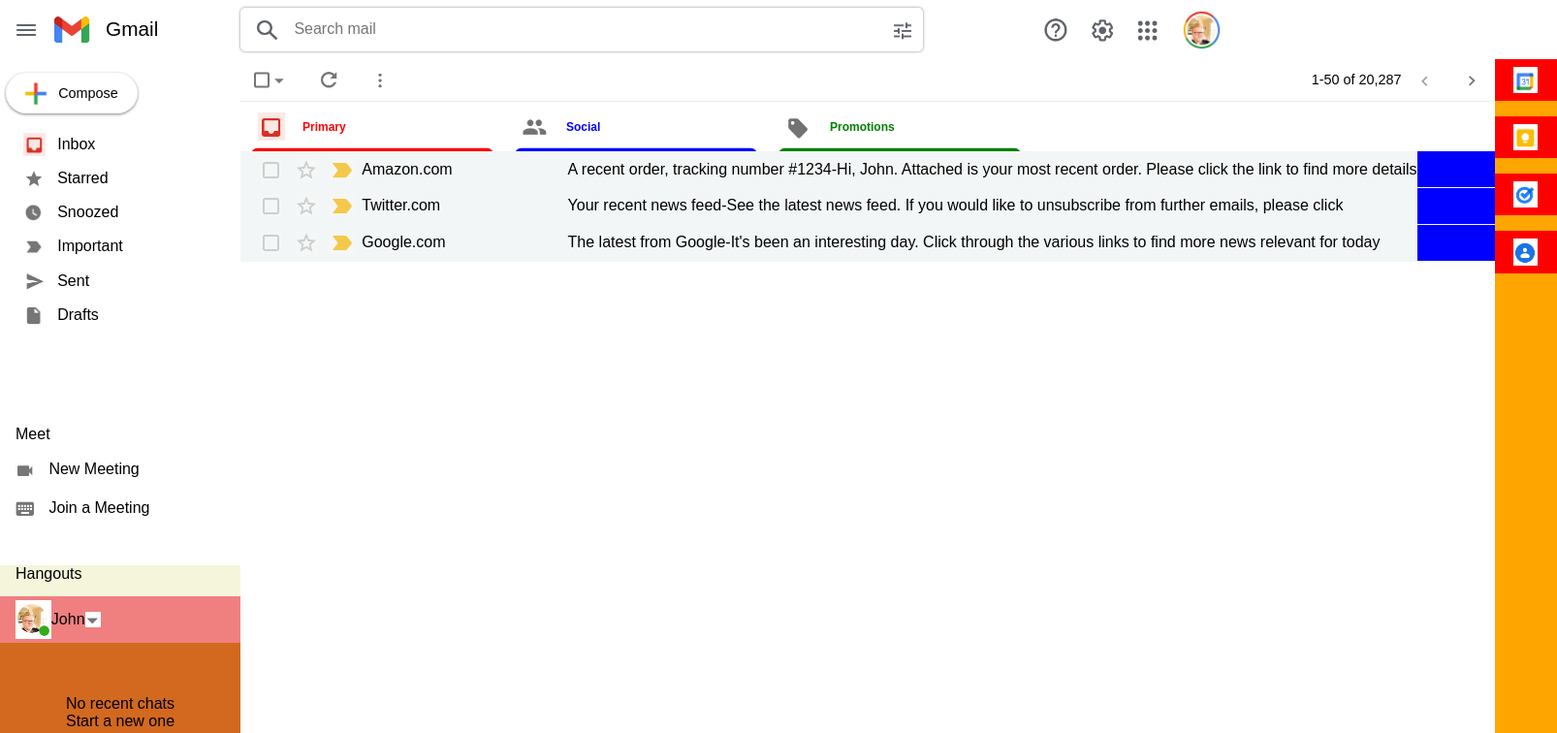
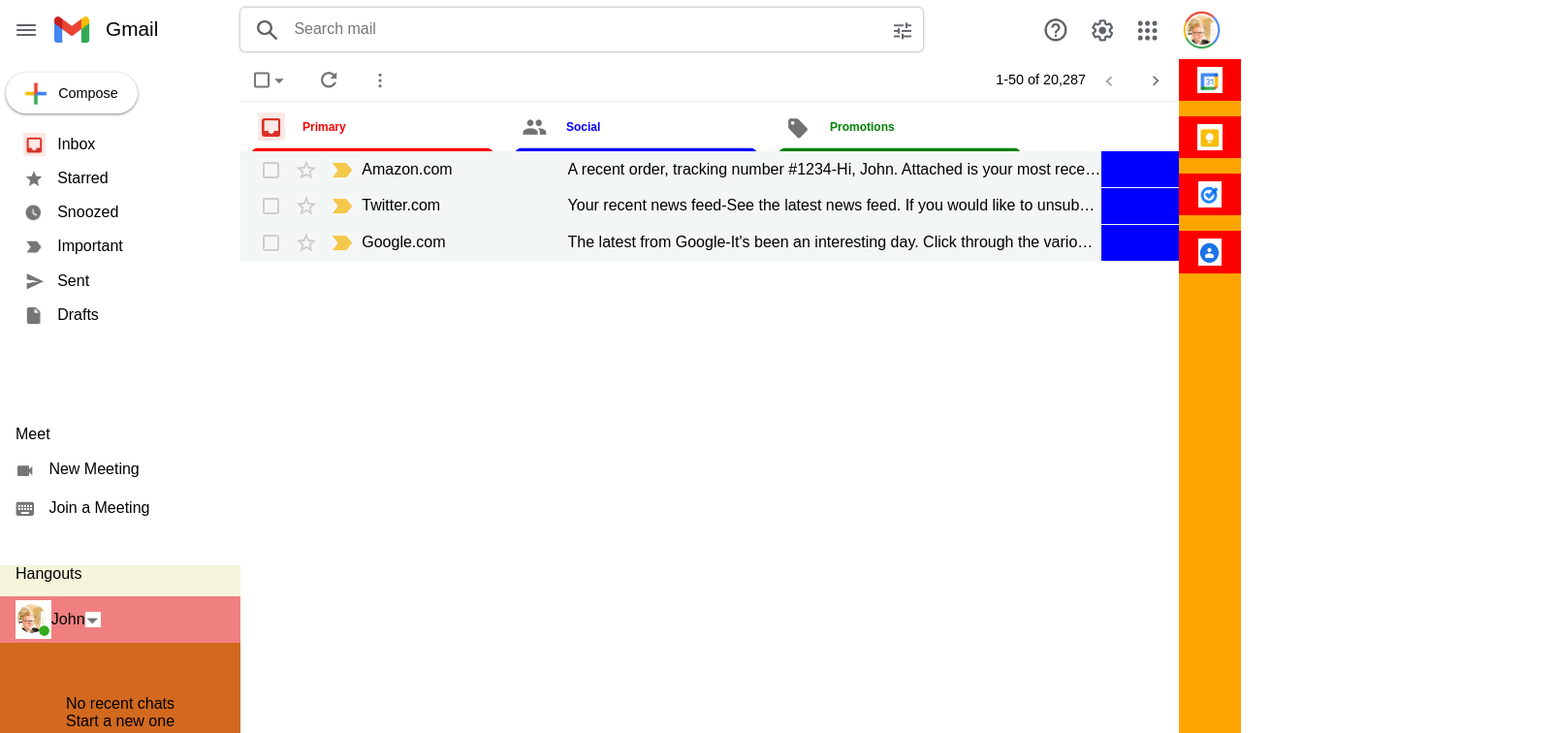
Before and after one commit to jnydam/gmailappclone, a React (Create React App) app: page / in a window 1280 px wide. Shown: the top 756 px of the page at 97% size, 1606 px wide, since content can reach past the window. Built offline with nearby package versions, Linux system fonts and the light colour scheme.

Commit message:
Added screen responsiveness for email inbox

```diff
--- a/src/components/MainLayoutContainer/OuterLowerBody/CenterInboxColumnComp/CenterInboxColumnComp.module.css
+++ b/src/components/MainLayoutContainer/OuterLowerBody/CenterInboxColumnComp/CenterInboxColumnComp.module.css
@@ -2,6 +2,7 @@
     display: flex;
     height: 100%;
     flex: 5;
+    min-width: 0;
     /* background-color: orange; */
     flex-direction: column;
 }
--- a/src/components/MainLayoutContainer/OuterLowerBody/CenterInboxColumnComp/LowerInboxListComp/InboxHorizDetailComp/InboxHorizDetailComp.js
+++ b/src/components/MainLayoutContainer/OuterLowerBody/CenterInboxColumnComp/LowerInboxListComp/InboxHorizDetailComp/InboxHorizDetailComp.js
@@ -27,15 +27,18 @@
             }}>{props.sender}</span>
         </div>
         <div className={styles.middleDividerContainer}>
-            <span>
+
+            <span style={{
+                width: '100%',
+                // backgroundColor: 'purple',
+                overflow: 'hidden',
+                textOverflow: 'ellipsis'
+            }}>
                 {props.subject}
+                    -
+                    {props.description.substring(0, 100)}
             </span>
-            <span>
-                -
-            </span>
-            <span>
-                {props.description.substring(0, 100)}
-            </span>
+
         </div>
         <div className={styles.rightDividerContainer}>
 
--- a/src/components/MainLayoutContainer/OuterLowerBody/CenterInboxColumnComp/LowerInboxListComp/InboxHorizDetailComp/InboxHorizDetailComp.module.css
+++ b/src/components/MainLayoutContainer/OuterLowerBody/CenterInboxColumnComp/LowerInboxListComp/InboxHorizDetailComp/InboxHorizDetailComp.module.css
@@ -2,6 +2,7 @@
     display: flex;
     min-height: 2.3rem;
     max-height: 2.3rem;
+    min-width: 0;
     width: 100%;
     background-color: #F3F6F6;
     border-bottom: 1px solid #F3F6F6;
@@ -19,10 +20,15 @@
 
 .middleDividerContainer {
     display: flex;
-    flex: 2;
+    flex: 2 1 0;
+    /* min-width: 3rem; */
     height: 100%;
+    min-width: 0;
     /* background-color: orange; */
     align-items: center;
+    overflow: hidden;
+    white-space: nowrap;
+    text-overflow: ellipsis;
 
 }
 
@@ -46,3 +52,10 @@
     display: flex;
     height: 1.5rem;
 }
+
+.outerTextContainer {
+    display: flex;
+    background-color: violet;
+    min-width: 0;
+    overflow: hidden;
+}
--- a/src/components/MainLayoutContainer/OuterLowerBody/CenterInboxColumnComp/LowerInboxListComp/LowerInboxListComp.module.css
+++ b/src/components/MainLayoutContainer/OuterLowerBody/CenterInboxColumnComp/LowerInboxListComp/LowerInboxListComp.module.css
@@ -3,6 +3,8 @@
     z-index: 2;
     flex-direction: column;
     height: 100%;
+    min-width: 0;
+    overflow: hidden;
     /* background-color: lightgray; */
 
 }
```
